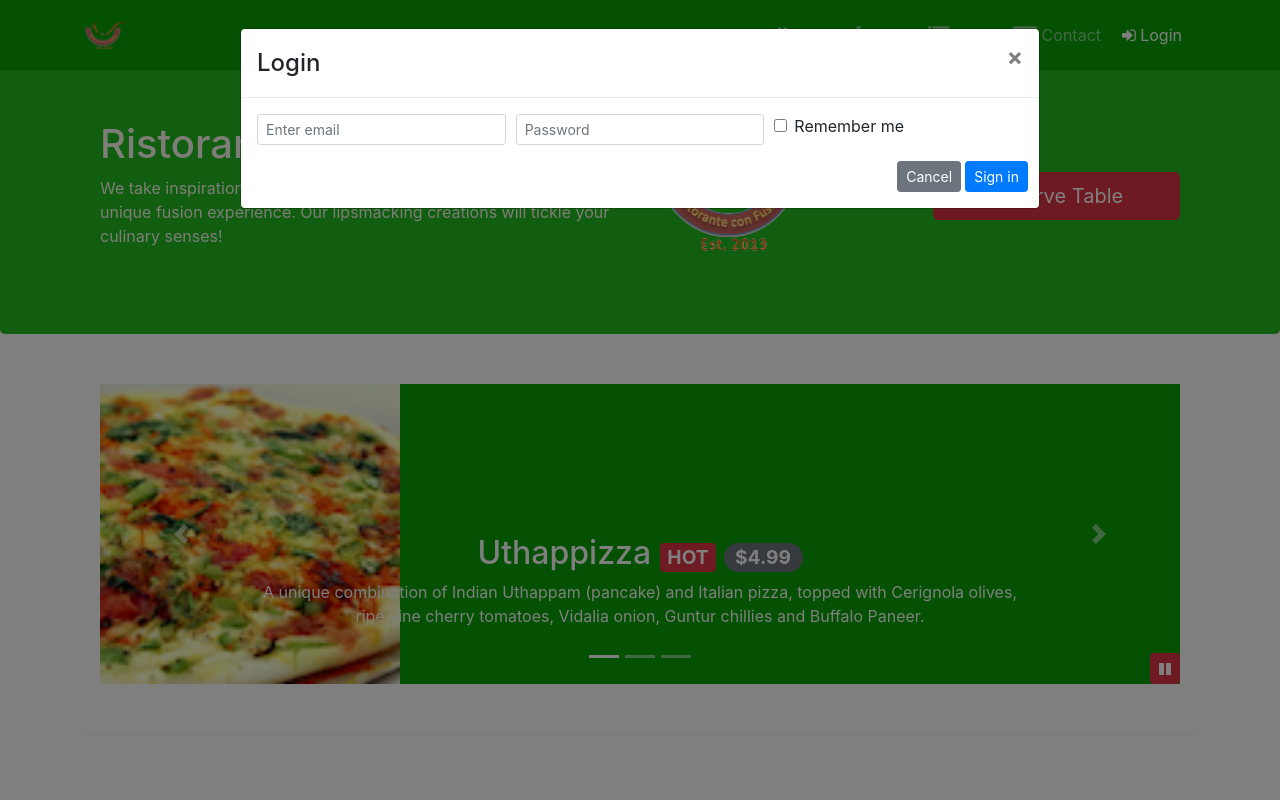
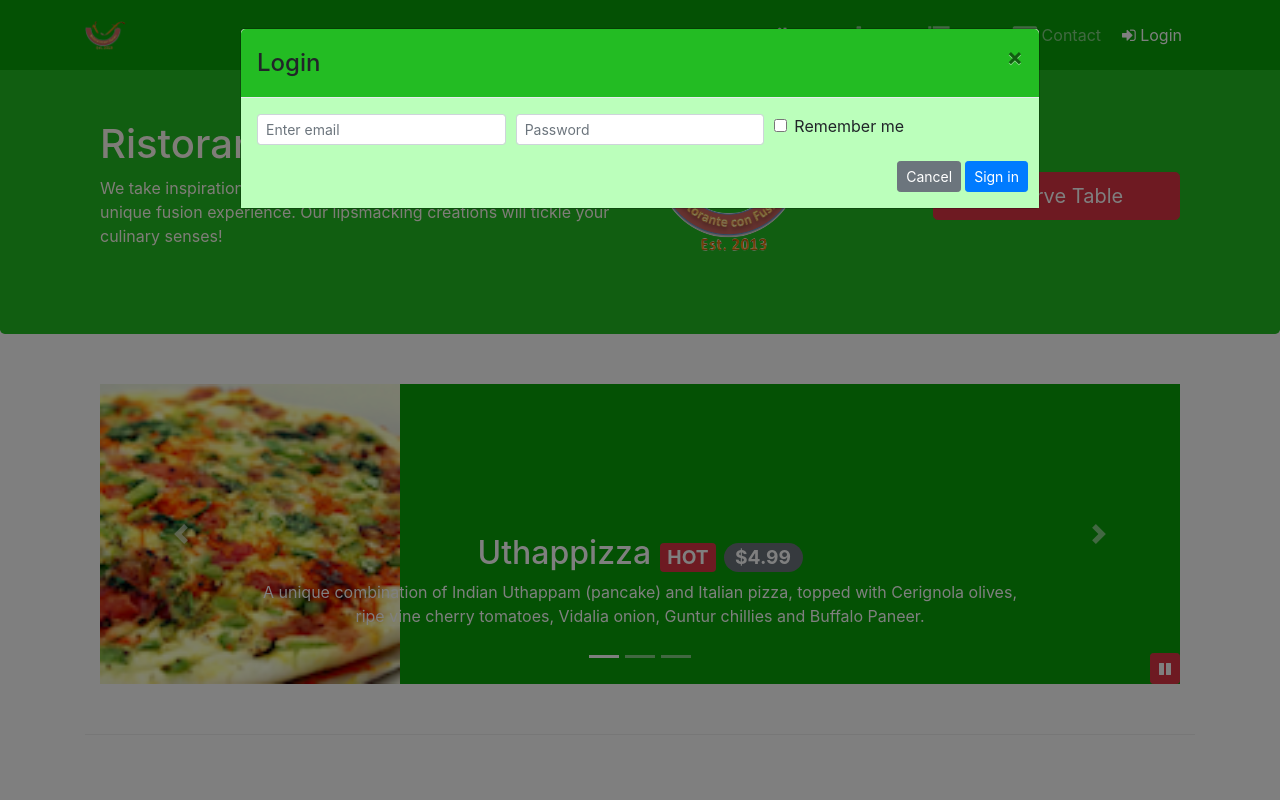
Before and after one commit to kean7296/bootstrap, a website: page index.html in a window 1280 px wide. Both pictures are taken after a click on the link "Login". Shown: the top 800 px of the page. Drawn offline with nearby package versions, Linux system fonts and the light colour scheme.

Commit message:
exercise 4

```diff
--- a/css/style.scss
+++ b/css/style.scss
@@ -71,3 +71,12 @@ body{
     position: absolute;
     bottom: 0;
 }
+
+.modal {
+    .modal-header {
+        background-color: $background-light;
+    }
+    .modal-body {
+        background-color: $background-pale;
+    }
+}
--- a/index.html
+++ b/index.html
@@ -30,7 +30,7 @@
                     <li class="nav-item"><a class="nav-link" href="/contactus.html"><span class="fa fa-address-card fa-lg"></span> Contact</a></li>
                 </ul>
                 <span class="navbar-text">
-                    <a class="text-white btn" data-toggle="modal" data-target="#loginModal">
+                    <a class="text-white btn" id="loginBtn">
                         <span class="fa fa-sign-in"></span> Login
                     </a>
                 </span>
@@ -141,7 +141,7 @@
                 <div class="col-12 col-sm align-self-center text-center mt-2">
                     <a role="button"
                         href="#reservationModal"
-                        data-toggle="modal"
+                        id="reservationBtn"
                         class="btn btn-danger btn-lg btn-block">
                         Reserve Table
                         <!-- <h4 class="h5 text-white">Reserve Table</h4> -->
@@ -294,6 +294,12 @@
     <script src="node_modules/bootstrap/dist/js/bootstrap.min.js"></script>
     <script>
         $(document).ready(() => {
+            $('#loginBtn').click(() => {
+                $('#loginModal').modal('toggle');
+            });
+            $('#reservationBtn').click(() => {
+                $('#reservationModal').modal('toggle');
+            });
             $('#myCarousel').carousel({ interval: 2000 });
 
             $('#carouselPlayPause').click(function() {
```
Also changed, not shown: css/style.css.
